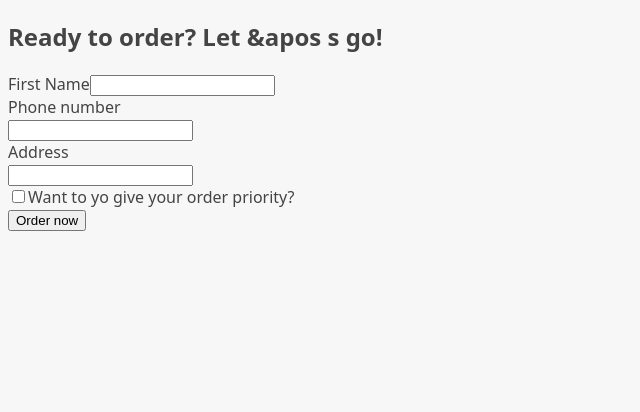
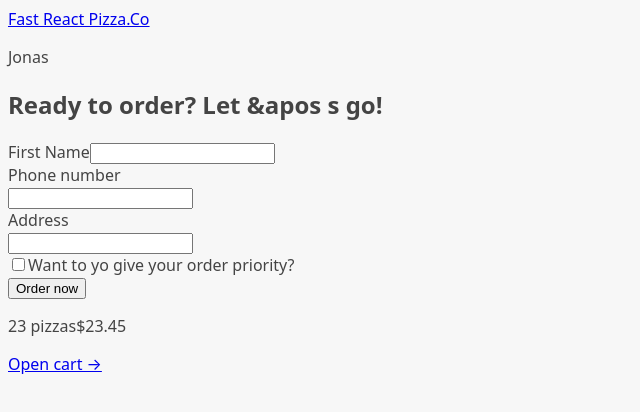
Before and after one commit to keeratipong4/16-fast-react-pizza, a React (Vite) app: page /order/new in a window 1280 px wide. Shown: the top 412 px of the page, without its empty margins (0-640 px from the left). Built offline with nearby package versions, Linux system fonts and the light colour scheme.

Commit message:
lecture 286: To build a layout for the app

```diff
--- a/src/features/cart/CartOverview.jsx
+++ b/src/features/cart/CartOverview.jsx
@@ -1,3 +1,5 @@
+import { Link } from "react-router-dom";
+
 function CartOverview() {
   return (
     <div>
@@ -5,7 +7,7 @@
         <span>23 pizzas</span>
         <span>$23.45</span>
       </p>
-      <a href="#">Open cart &rarr;</a>
+      <Link to="/cart">Open cart &rarr;</Link>
     </div>
   );
 }
--- a/src/features/menu/MenuItem.jsx
+++ b/src/features/menu/MenuItem.jsx
@@ -1,3 +1,5 @@
+import { formatCurrency } from "../../utils/helpers";
+
 function MenuItem({ pizza }) {
   const { id, name, unitPrice, ingredients, soldOut, imageUrl } = pizza;
 
@@ -6,7 +8,7 @@
       <img src={imageUrl} alt={name} />
       <div>
         <p>{name}</p>
-        <p>{ingredients.join(', ')}</p>
+        <p>{ingredients.join(", ")}</p>
         <div>
           {!soldOut ? <p>{formatCurrency(unitPrice)}</p> : <p>Sold out</p>}
         </div>
--- a/src/features/order/OrderItem.jsx
+++ b/src/features/order/OrderItem.jsx
@@ -1,3 +1,5 @@
+import { formatCurrency } from "../../utils/helpers";
+
 function OrderItem({ item, isLoadingIngredients, ingredients }) {
   const { quantity, name, totalPrice } = item;
 
--- /dev/null
+++ b/src/ui/AppLayout.jsx
@@ -0,0 +1,16 @@
+import { Outlet } from "react-router-dom";
+import CartOverview from "../features/cart/CartOverview";
+import Header from "./Header";
+function AppLayout() {
+  return (
+    <div>
+      <Header />
+      <main>
+        <Outlet />
+      </main>
+      <CartOverview />
+    </div>
+  );
+}
+
+export default AppLayout;
--- /dev/null
+++ b/src/ui/Header.jsx
@@ -0,0 +1,12 @@
+import { Link } from "react-router-dom";
+
+function Header() {
+  return (
+    <header>
+      <Link to="/">Fast React Pizza.Co</Link>
+      <p>Jonas</p>
+    </header>
+  );
+}
+
+export default Header;
```
Also changed, not shown: src/App.jsx (+11 -5 lines).
